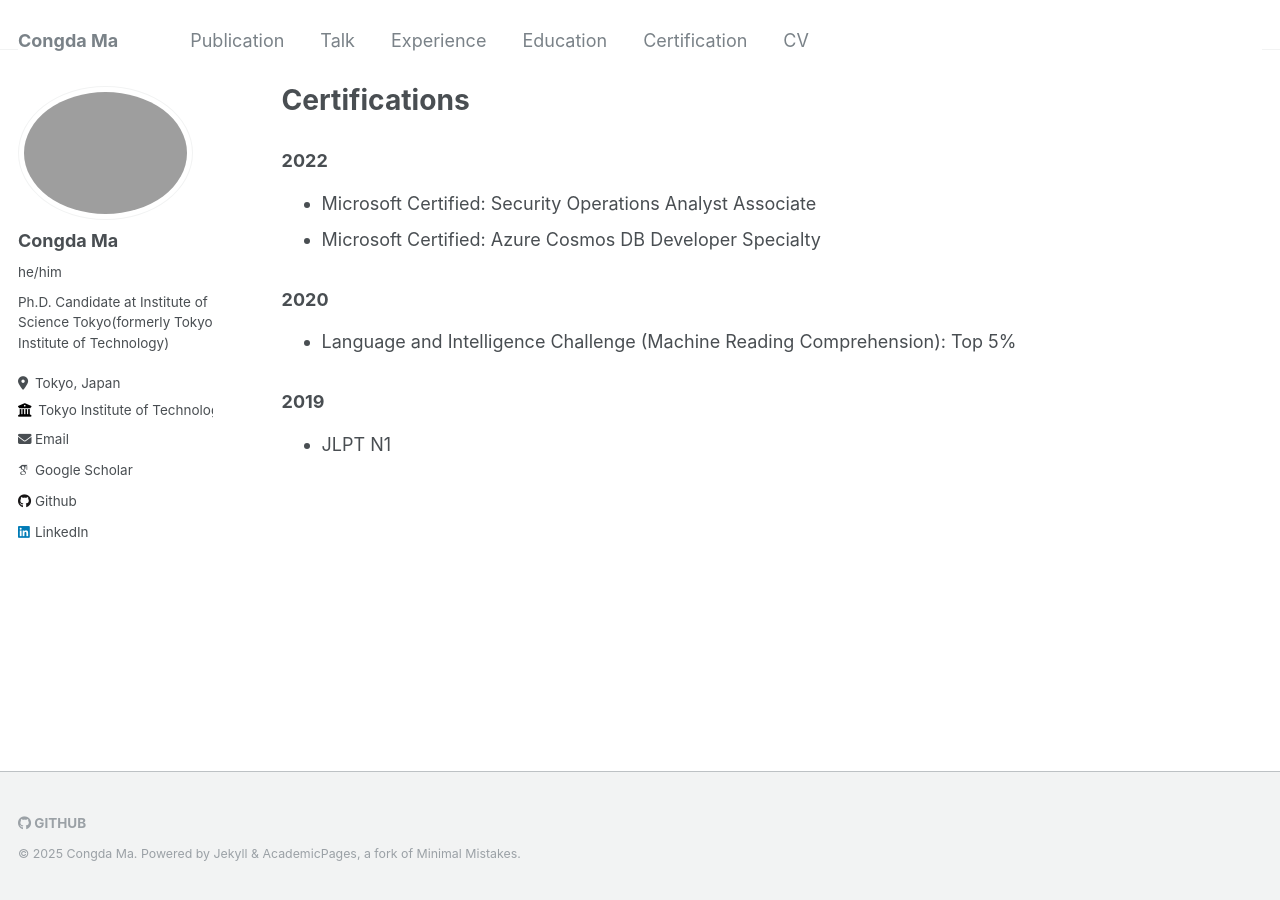
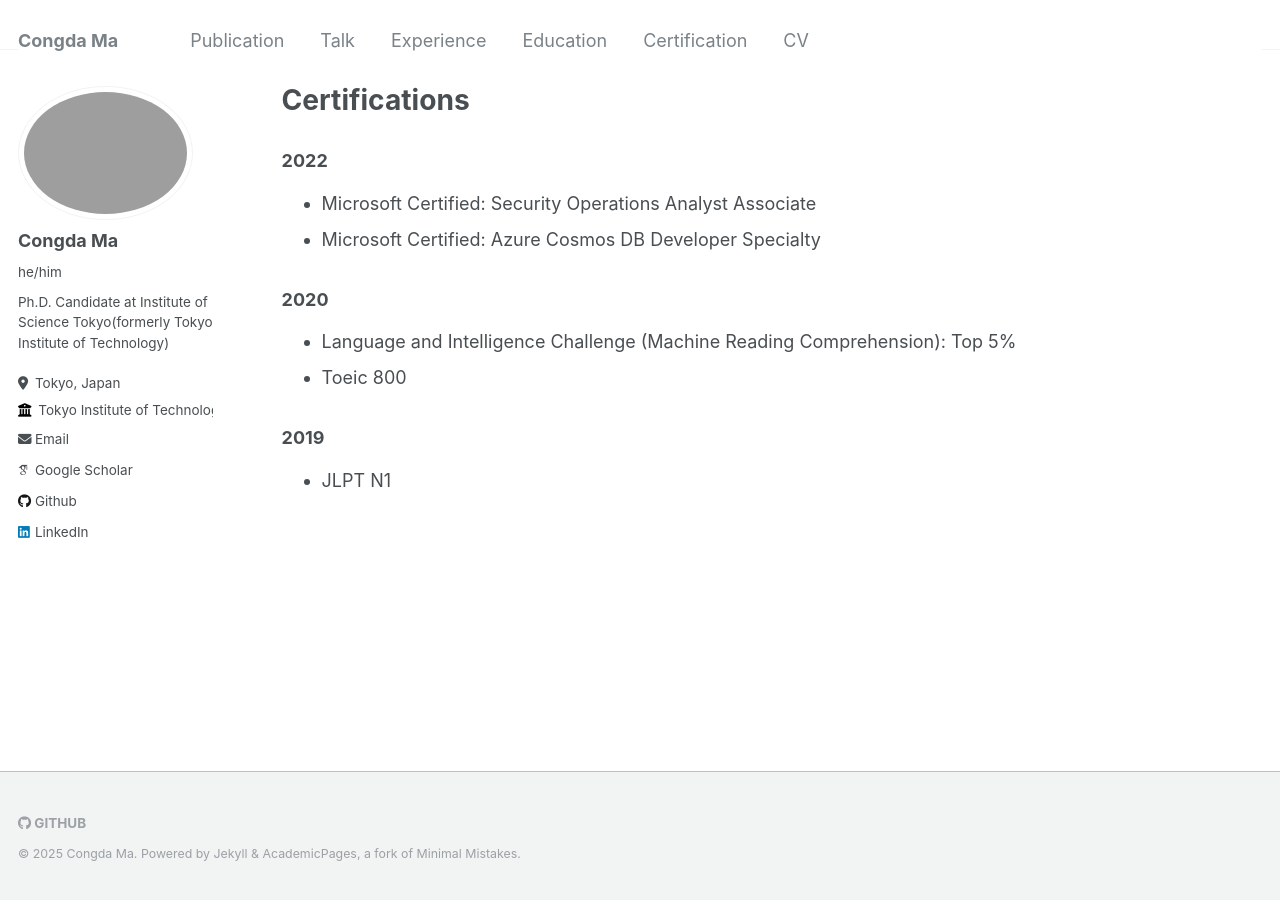
Before and after one commit to derrickmaa/derrickmaa.github.io, a Jekyll site: the page built from _pages/certification.md, in a window 1280 px wide. Built offline with Jekyll 4.4.1, drawn with Linux system fonts in a browser that asks for light colours; some web fonts are replaced.

Commit message:
Update certification.md

```diff
--- a/_pages/certification.md
+++ b/_pages/certification.md
@@ -11,6 +11,7 @@ author_profile: true
 
 ### 2020
 - Language and Intelligence Challenge (Machine Reading Comprehension): Top 5%
+- Toeic 800
 
 ### 2019
 - JLPT N1
```
